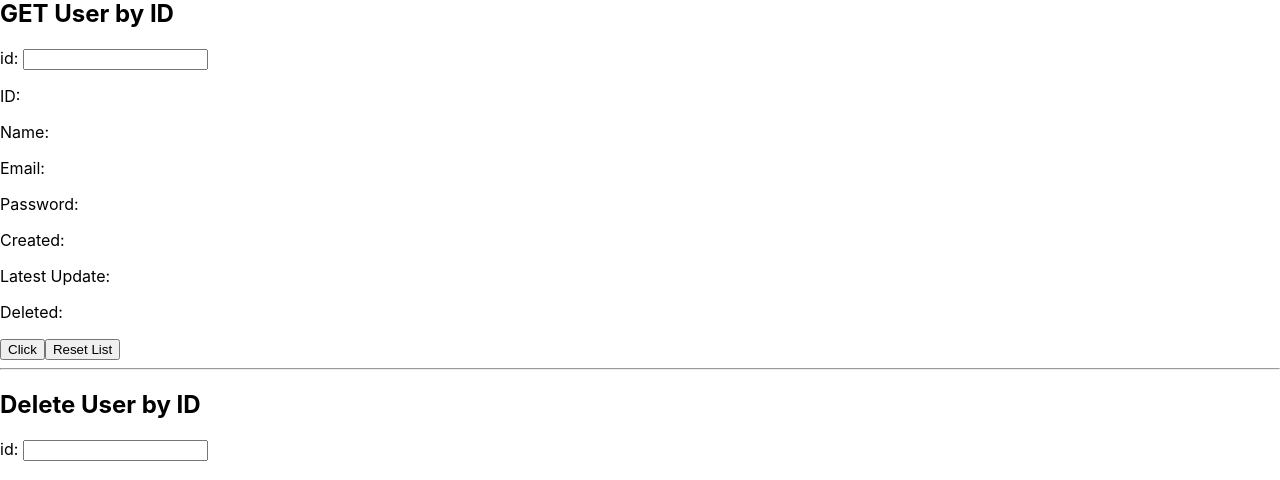
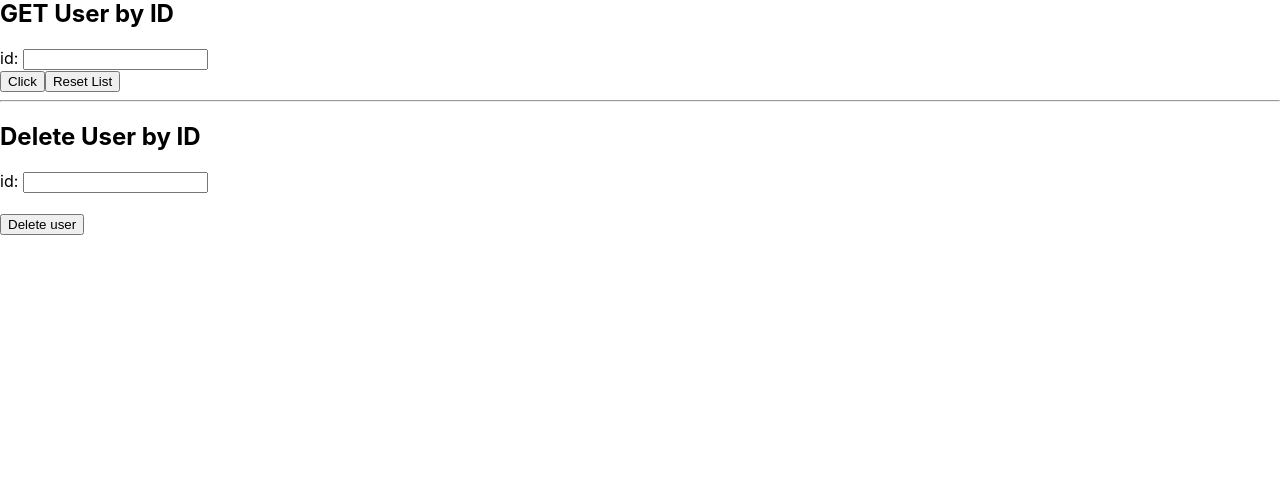
Before and after one commit to Nraxi/examen, a React (Create React App) app in the folder frontend-my-examen/: page /manageusers in a window 1280 px wide. Shown: the part 1223-1703 px from the top of the page. After the commit the page ends 1458 px from the top, so only its background shows below. Built offline with nearby package versions, Linux system fonts and the light colour scheme; no server answers.

Commit message:
solve issue with getUser

```diff
--- a/frontend-my-examen/src/pages/ManageUser/delUser.jsx
+++ b/frontend-my-examen/src/pages/ManageUser/delUser.jsx
@@ -48,7 +48,7 @@ function DelUser() {
 
       </div>
       <br />
-      <button onClick={DeleteUsersByID}>Click</button>
+      <button onClick={DeleteUsersByID}>Delete user</button>
     </div>
   );
 }
--- a/frontend-my-examen/src/pages/ManageUser/getUser.jsx
+++ b/frontend-my-examen/src/pages/ManageUser/getUser.jsx
@@ -3,7 +3,7 @@ import axios from 'axios';
 import Input from '../../handlers/Input';
 
 function GetUser() {
-  const [data, setData] = useState([]);
+  const [data, setData] = useState("");
   const [inputfield, setInputField] = useState('');
   const [resetList, setResetList] = useState(false);
 
@@ -18,6 +18,7 @@ function GetUser() {
         const jsonData = JSON.parse(jsonArray);
         const ArrayData = jsonData[1].users;
         setData(ArrayData);
+        console.log("arraydb", ArrayData);
       })
       .catch((err) => console.error(err));
   }
@@ -43,6 +44,8 @@ function GetUser() {
       </form>
 
       <div>
+        {data && data.ID && (
+          <React.Fragment>
             <p>ID: {data.ID}</p>
             <p>Name: {data.name}</p>
             <p>Email: {data.email}</p>
@@ -50,6 +53,8 @@ function GetUser() {
             <p>Created: {data.CreatedAt}</p>
             <p>Latest Update: {data.UpdatedAt}</p>
             <p>Deleted: {data.DeletedAt}</p>
+          </React.Fragment>
+        )}
       </div>
 
       <button onClick={GetUsersFromApi}>Click</button>
--- a/frontend-my-examen/src/pages/Signup.jsx
+++ b/frontend-my-examen/src/pages/Signup.jsx
@@ -30,7 +30,7 @@ function Signup() {
     emailRef.current.value = ""
     passwordRef.current.value = ""
 
-    console.log(Body);
+    // console.log(Body);
     axios.post("/v1/signup", Body)
       .then((res) => {
         setMessage(res.data.status + " " + "(please go to login)")
@@ -41,7 +41,7 @@ function Signup() {
 
   }
 
-  console.log(message);
+  // console.log(message);
 
 
 
@@ -85,14 +85,13 @@ function Signup() {
               onChange={(event) => setPassword(event.target.value)}
             />
           </Form>
-          <button onClick={handleSubmit}>Submit</button>
-
-          <h4> Your inputs:</h4>
           <div>
+            <h4> Your inputs:</h4>
             Name: {name}<br />
             Email: {email} <br />
             Password: {password} <br />
           </div>
+          <button onClick={handleSubmit}>Submit</button>
           <span>{message}</span>
         </div>
       </div >
```
Lines whose indentation alone changed are shown as unchanged.
